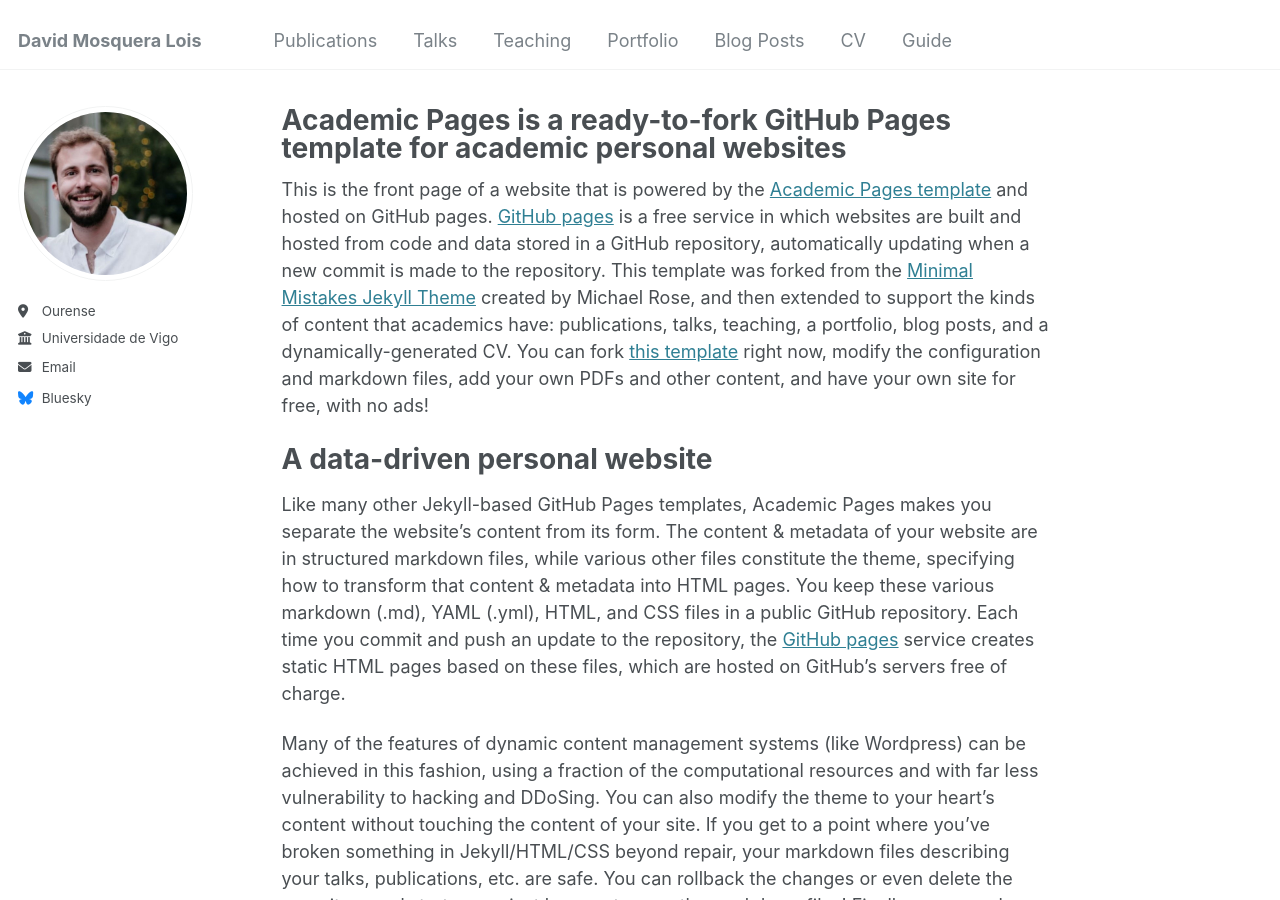
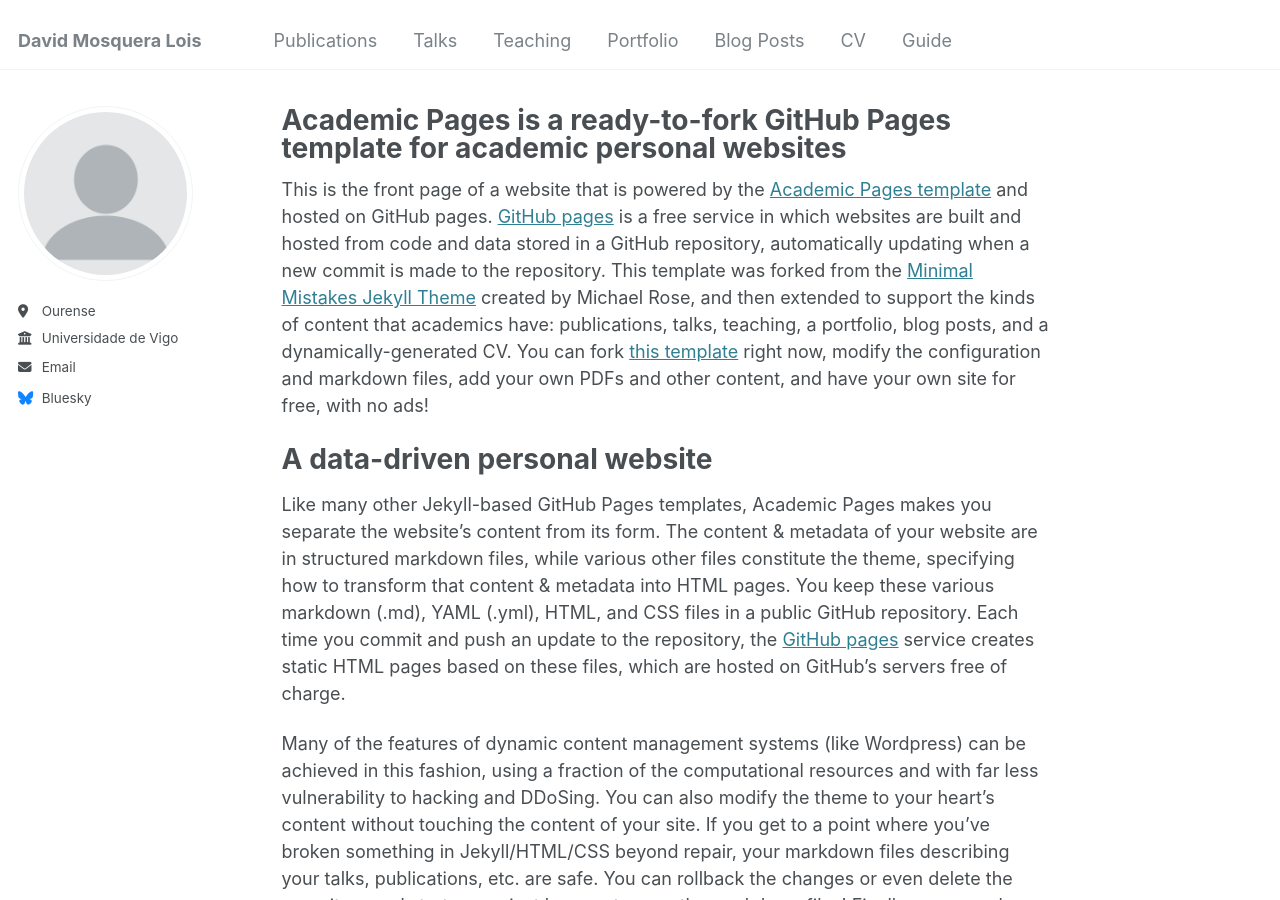
Before and after one commit to dmosqueralois/dmosqueralois.github.io, a Jekyll site: the page built from _pages/about.md, in a window 1280 px wide and 900 px high. Built offline with Jekyll 4.4.1, drawn with Linux system fonts in a browser that asks for light colours.

Commit message:
Update _config.yml

```diff
--- a/_config.yml
+++ b/_config.yml
@@ -21,7 +21,7 @@
 #               Additional customization can be done by editing /_includes/author-profile.html
 author:
   # Biographic information
-  avatar           : "foto_perfil.jpg"
+  avatar           : "profile.png"
   name             : # "David Mosquera Lois"
   pronouns         : # example: "she/her"
   bio              :  ""
```
